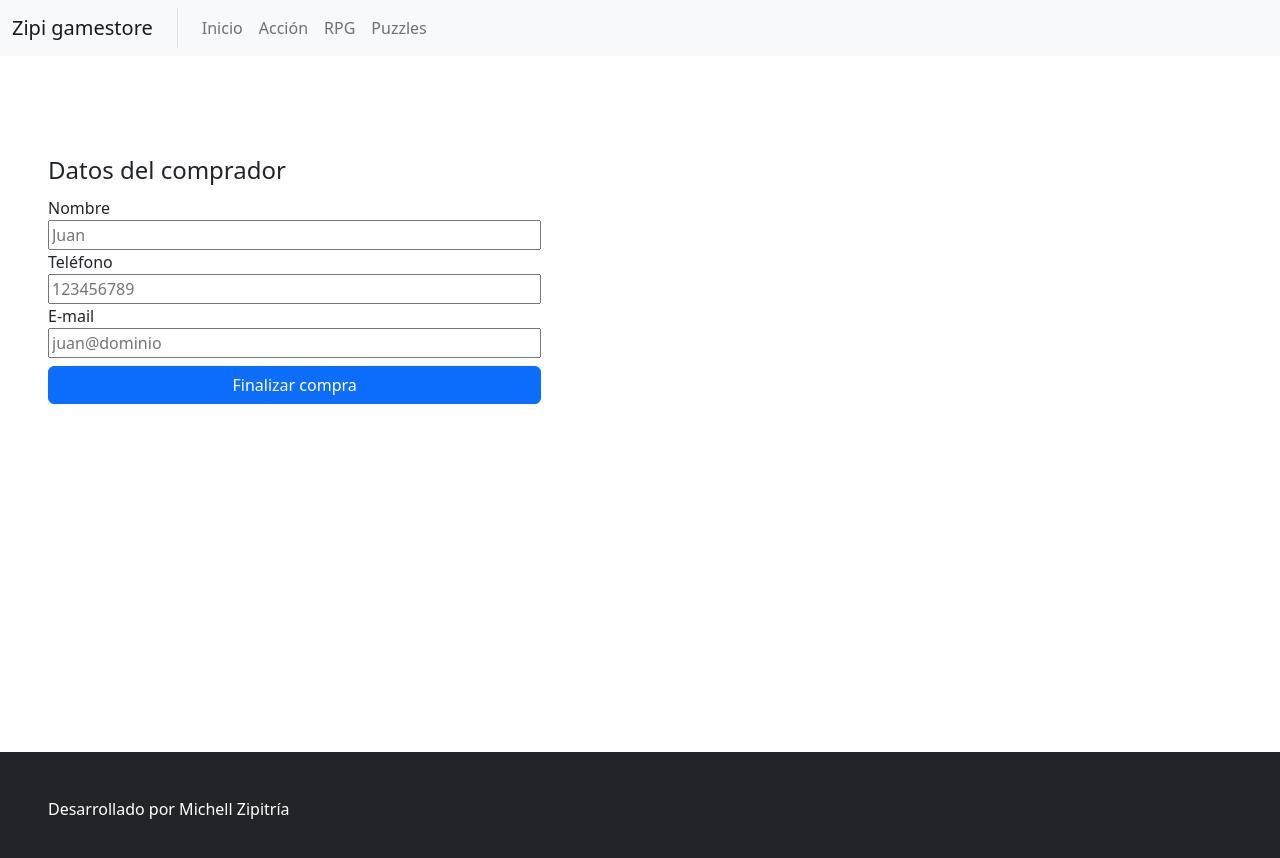
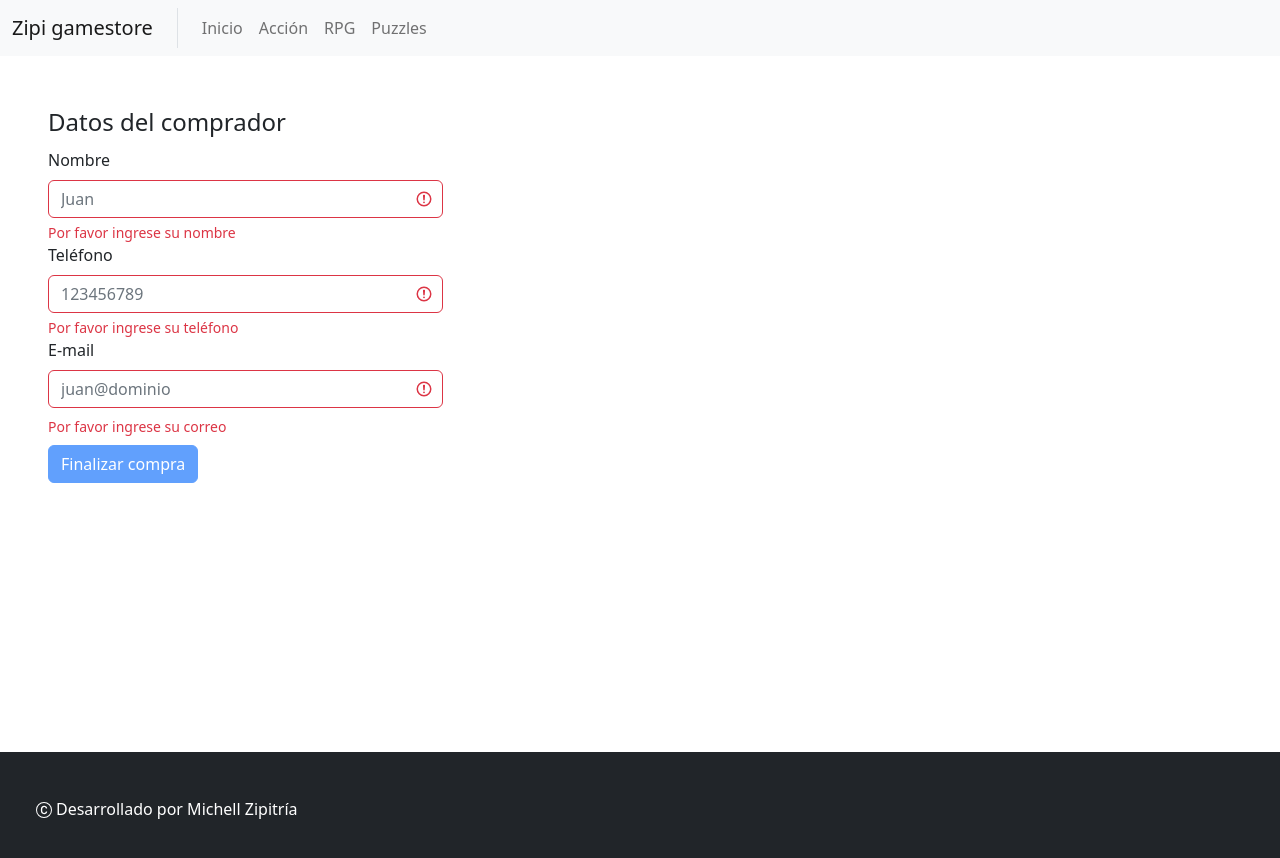
Before and after one commit to mzipi/Coderhouse-react, a React (Create React App) app: page /form in a window 1280 px wide. Shown: the top 858 px of the page. Built offline with nearby package versions, Linux system fonts and the light colour scheme.

Commit message:
últimos detalles

```diff
--- a/public/index.html
+++ b/public/index.html
@@ -7,37 +7,14 @@
     <meta name="theme-color" content="#000000" />
     <meta
       name="description"
-      content="Web site created using create-react-app"
+      content="Zipi gamestore es una tienda de videojuegos en línea"
     />
     <link rel="apple-touch-icon" href="%PUBLIC_URL%/logo192.png" />
-    <!--
-      manifest.json provides metadata used when your web app is installed on a
-      user's mobile device or desktop. See https://developers.google.com/web/fundamentals/web-app-manifest/
-    -->
     <link rel="manifest" href="%PUBLIC_URL%/manifest.json" />
-    <!--
-      Notice the use of %PUBLIC_URL% in the tags above.
-      It will be replaced with the URL of the `public` folder during the build.
-      Only files inside the `public` folder can be referenced from the HTML.
-
-      Unlike "/favicon.ico" or "favicon.ico", "%PUBLIC_URL%/favicon.ico" will
-      work correctly both with client-side routing and a non-root public URL.
-      Learn how to configure a non-root public URL by running `npm run build`.
-    -->
-    <title>React App</title>
+    <title>Zipi gamestore</title>
   </head>
   <body>
     <noscript>You need to enable JavaScript to run this app.</noscript>
     <div id="root"></div>
-    <!--
-      This HTML file is a template.
-      If you open it directly in the browser, you will see an empty page.
-
-      You can add webfonts, meta tags, or analytics to this file.
-      The build step will place the bundled scripts into the <body> tag.
-
-      To begin the development, run `npm start` or `yarn start`.
-      To create a production bundle, use `npm run build` or `yarn build`.
-    -->
   </body>
 </html>
--- a/src/api/CartContext.jsx
+++ b/src/api/CartContext.jsx
@@ -38,26 +38,26 @@ const MyProvider = ({ children }) => {
         setCart(auxCart);
     }
 
+    const downQty = (item) => {
+        const i = cart.findIndex((cartItem) => cartItem.name === item.name);
+        const auxCart = [...cart];
+        auxCart[i].quantity--;
+        auxCart[i].stock++;
+        setCart(auxCart);
+    }
+
     // const downQty = (item) => {
     //     const i = cart.findIndex((cartItem) => cartItem.name === item.name);
-    //     const auxCart = [...cart];
-    //     auxCart[i].quantity--;
-    //     auxCart[i].stock++;
-    //     setCart(auxCart);
+    //     if(cart[i].quantity > 0) {
+    //         const auxCart = [...cart];
+    //         auxCart[i].quantity--;
+    //         auxCart[i].stock++;
+    //         setCart(auxCart);
+    //     }
+    //     if(cart[i].quantity < 1) {
+    //         delItem(cart[i]);
+    //     }
     // }
-
-    const downQty = (item) => {
-        const i = cart.findIndex((cartItem) => cartItem.name === item.name);
-        if(cart[i].quantity > 0) {
-            const auxCart = [...cart];
-            auxCart[i].quantity--;
-            auxCart[i].stock++;
-            setCart(auxCart);
-        }
-        if(cart[i].quantity < 1) {
-            delItem(cart[i]);
-        }
-    }
 
 
     const totalQty = () => {
--- a/src/ui/layout/Footer.jsx
+++ b/src/ui/layout/Footer.jsx
@@ -1,6 +1,15 @@
 function Footer() {
     return(
-        <h6 className="bg-dark text-white p-5 mb-0">Desarrollado por Michell Zipitría</h6>
+        <footer className="bg-dark">
+            <div className="container p-5 mx-0">
+            <div className="row align-items-center">
+                <svg xmlns="http://www.w3.org/2000/svg" width="16" height="16" fill="currentColor" className="bi bi-c-circle text-white col-auto p-0" viewBox="0 0 16 16">
+                    <path d="M1 8a7 7 0 1 0 14 0A7 7 0 0 0 1 8Zm15 0A8 8 0 1 1 0 8a8 8 0 0 1 16 0ZM8.146 4.992c-1.212 0-1.927.92-1.927 2.502v1.06c0 1.571.703 2.462 1.927 2.462.979 0 1.641-.586 1.729-1.418h1.295v.093c-.1 1.448-1.354 2.467-3.03 2.467-2.091 0-3.269-1.336-3.269-3.603V7.482c0-2.261 1.201-3.638 3.27-3.638 1.681 0 2.935 1.054 3.029 2.572v.088H9.875c-.088-.879-.768-1.512-1.729-1.512Z"/>
+                </svg>
+                <h6 className="text-white col ps-1 m-0">Desarrollado por Michell Zipitría</h6>
+            </div>
+        </div>
+        </footer>
     )
 }
 export default Footer;
--- a/src/ui/layout/NavBar.jsx
+++ b/src/ui/layout/NavBar.jsx
@@ -7,16 +7,18 @@ function NavBar() {
 
 	const { cart } = useContext(context);
 
+	const clase = isActive => isActive.isActive === true ? 'nav-link active text-primary' : 'nav-link';
+
 	return (
 		<nav className="navbar navbar-expand-lg bg-light">
 			<div className="container-fluid">
 			<NavLink to="/" className="navbar-brand border-end pe-4">Zipi gamestore</NavLink>
 			<div className="collapse navbar-collapse" id="navbarNavAltMarkup">
 				<div className="navbar-nav">
-            <NavLink to="/" className="nav-link">Inicio</NavLink>
-            <NavLink to="/category/action" className="nav-link">Acción</NavLink>
-            <NavLink to="/category/rpg" className="nav-link">RPG</NavLink>
-            <NavLink to="/category/puzzles" className="nav-link">Puzzles</NavLink>
+				<NavLink to="/" className={clase}>Inicio</NavLink>
+				<NavLink to="/category/action" className={clase}>Acción</NavLink>
+				<NavLink to="/category/rpg" className={clase}>RPG</NavLink>
+				<NavLink to="/category/puzzles" className={clase}>Puzzles</NavLink>
 				</div>
 			</div>
 			{
--- a/src/ui/pages/Form.jsx
+++ b/src/ui/pages/Form.jsx
@@ -7,19 +7,29 @@ import { serverTimestamp, collection, addDoc } from 'firebase/firestore';
 function Form() {
     const { cart, totalPrice, cleanCart } = useContext(context);
     const [ idCompra, setIdCompra ] = useState('');
-    const [ state, setState ] = useState(false);
-    const [ msg, setMsg ] = useState();
-    const t = totalPrice();
+    const [ disable, setDisable ] = useState(true);
+    const [ show, setShow ] = useState();
 
     const handleChange = (e) => {
+        e.preventDefault();
 
+        if(e.target.value) {
+            setDisable(false);
+        }
     }
 
     function handleSubmit(event) {
 
         event.preventDefault();
 
+        setShow(
+            <div className="spinner-border text-secondary mt-3" role="status">
+                <span className="visually-hidden">Loading...</span>
+            </div>
+        )
+
         if(event.target.elements.name.value && event.target.elements.email.value && event.target.elements.tel.value) {
+            if(cart.length > 0) {
                 const collectionOrders = collection(db, 'orders');
 
                 const orderData = {
@@ -30,45 +40,64 @@ function Form() {
                     },
                     items: cart,
                     date: serverTimestamp(),
-                total: t
+                    total: totalPrice()
                 }
 
                 const consulta = addDoc(collectionOrders, orderData);
 
                 consulta
                     .then(res => setIdCompra(res.id))
+                    .then(() => setShow(''))
                     .catch(e => console.log(e));
+
+
+                    cleanCart();
+                } else {
+                    const message = <p className='text-danger'>No hay productos en el carro</p>;
+                    setShow(message);
+                    setTimeout(() => {
+                        setShow('');
+                    }, 3000);
+                }
 
                 event.target.elements.name.value = '';
                 event.target.elements.tel.value = '';
                 event.target.elements.email.value = '';
-            cleanCart();
         } else {
-            const message = <p className='text-danger'>Faltan datos</p>;
-            setMsg(message);
+            const message = <p className='text-danger'>Faltan datos personales</p>;
+            setShow(message);
             setTimeout(() => {
-                setMsg('');
+                setShow('');
             }, 3000);
         }
     };
 
 
     return(
-        <form onSubmit={handleSubmit}>
-            <fieldset className="d-grid py-5 col-5">
+        <form onSubmit={handleSubmit} className="was-validated" noValidate>
             <legend>Datos del comprador</legend>
-                <label htmlFor="name">Nombre</label>
-                <input id="name" name="name" type="text" placeholder='Juan' onChange={handleChange}></input>
-                <label htmlFor="tel">Teléfono</label>
-                <input type="tel"  id="tel" name="tel" pattern="[0-9]{9}" placeholder="123456789" onChange={handleChange}></input>
-                <label htmlFor="email">E-mail</label>
-                <input type="email" id="email" name="email" placeholder='juan@dominio' className='mb-2' onChange={handleChange}></input>
-                {msg}
-                <button type="submit" disabled={state} className="btn btn-primary" value="Finalizar compra">Finalizar compra</button>
+            <div className="col-md-4">
+                <label htmlFor="validationCustom01" className="form-label">Nombre</label>
+                <input id="validationCustom01" name="name" type="text" placeholder='Juan' onChange={handleChange} required className="form-control"></input>
+                <div className="invalid-feedback">Por favor ingrese su nombre</div>
+            </div>
+            <div className="col-md-4">
+                <label htmlFor="validationCustom02" className="form-label">Teléfono</label>
+                <input type="tel"  id="validationCustom02" name="tel" pattern="[0-9]{9}" placeholder="123456789" onChange={handleChange} required className="form-control"></input>
+                <div className="invalid-feedback">Por favor ingrese su teléfono</div>
+            </div>
+            <div className="col-md-4">
+                <label htmlFor="validationCustom03" className="form-label">E-mail</label>
+                <input type="email" id="validationCustom03" name="email" placeholder='juan@dominio' className='mb-2 form-control' required onChange={handleChange}></input>
+                <div className="invalid-feedback">Por favor ingrese su correo</div>
+            </div>
+            <div className="col-12 mt-2">
+                <button type="submit" disabled={disable} className="btn btn-primary" value="Finalizar compra">Finalizar compra</button>
+            </div>
+            {show}
             {
-                    idCompra ? <Link to={`/receipt/${idCompra}`} className="btn btn-primary mt-3">Ver recibo</Link> : null
+                idCompra ? <Link to={`/receipt/${idCompra}`} className="mt-5 fs-5">Ver recibo</Link> : null
             }
-            </fieldset>
         </form>
     )
 }
--- a/src/ui/pages/ItemCount.jsx
+++ b/src/ui/pages/ItemCount.jsx
@@ -2,8 +2,8 @@ import { Link } from "react-router-dom";
 import { useContext, useState } from "react";
 import { context } from "../../api/CartContext";
 
-function ItemCount({ initial, item, setItem }) {
-    const { addItem, delItem, inCart, cart, upQty, downQty } = useContext(context);
+function ItemCount({item, setItem }) {
+    const { addItem, inCart, cart, upQty, downQty } = useContext(context);
     const [ show, setShow ] = useState();
 
     const up = () => {
--- a/src/ui/pages/ItemDetail.jsx
+++ b/src/ui/pages/ItemDetail.jsx
@@ -26,8 +26,6 @@ function ItemDetail({item, setItem}) {
                     <p className="col text-center fs-3">${item.price}</p>
                 </div>
                 <ItemCount
-                    initial={1}
-                    stock={item.stock}
                     item={item}
                     setItem={setItem}>
                 </ItemCount>
--- a/src/ui/pages/ItemDetailContainer.jsx
+++ b/src/ui/pages/ItemDetailContainer.jsx
@@ -33,7 +33,7 @@ function ItemDetailContainer() {
         );
     } else {
         return(
-            <div class="spinner-border" role="status">
+            <div className="spinner-border" role="status">
                 <span class="visually-hidden">Loading...</span>
             </div>
         );
--- a/src/ui/pages/ItemListContainer.jsx
+++ b/src/ui/pages/ItemListContainer.jsx
@@ -65,7 +65,7 @@ function ItemListContainer() {
         );
     } else {
         return(
-            <div class="spinner-border" role="status">
+            <div className="spinner-border" role="status">
                 <span class="visually-hidden">Loading...</span>
             </div>
         );
```
Also changed, not shown: 1 other file (tests, documents, lock files or other folders). Lines whose indentation alone changed are shown as unchanged.
